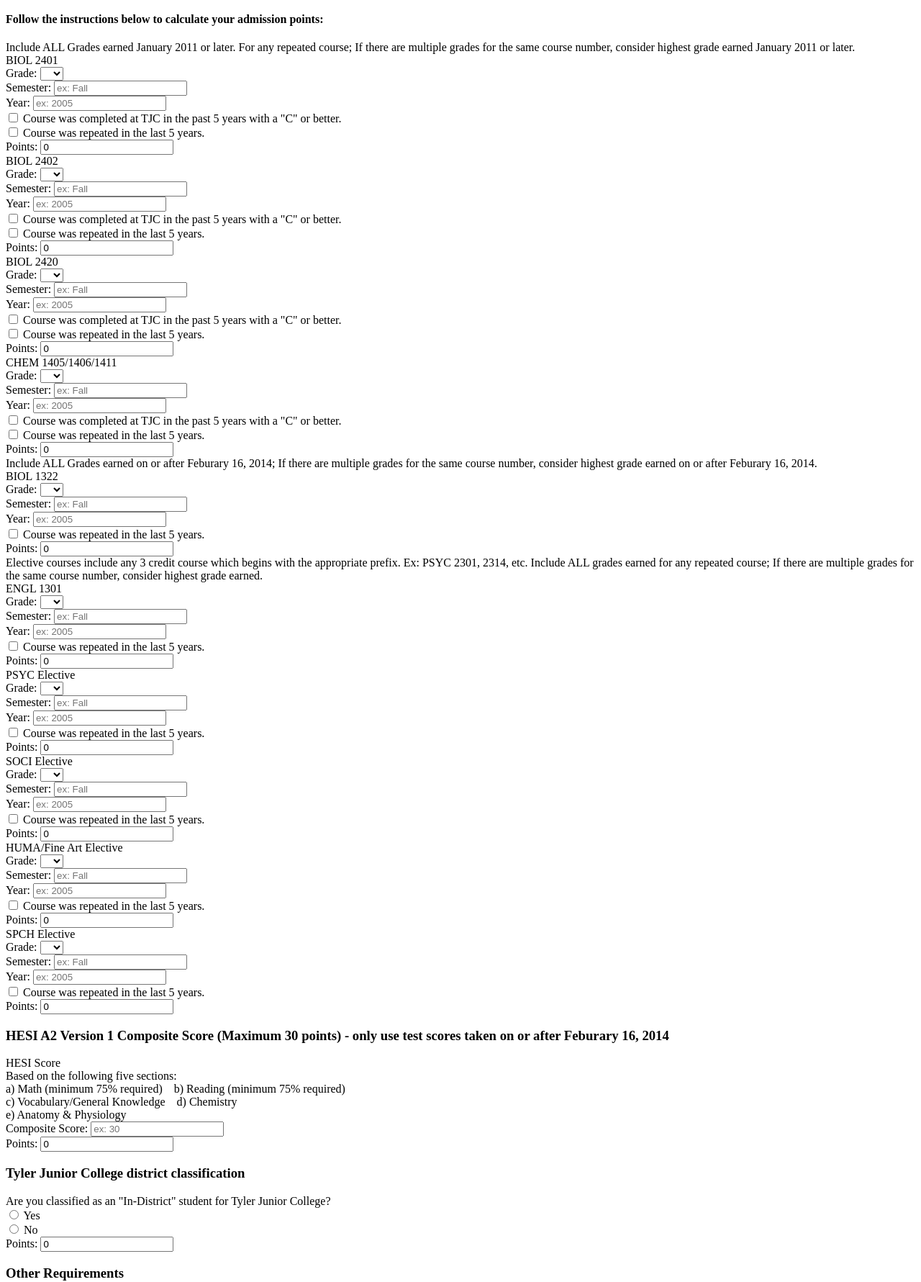
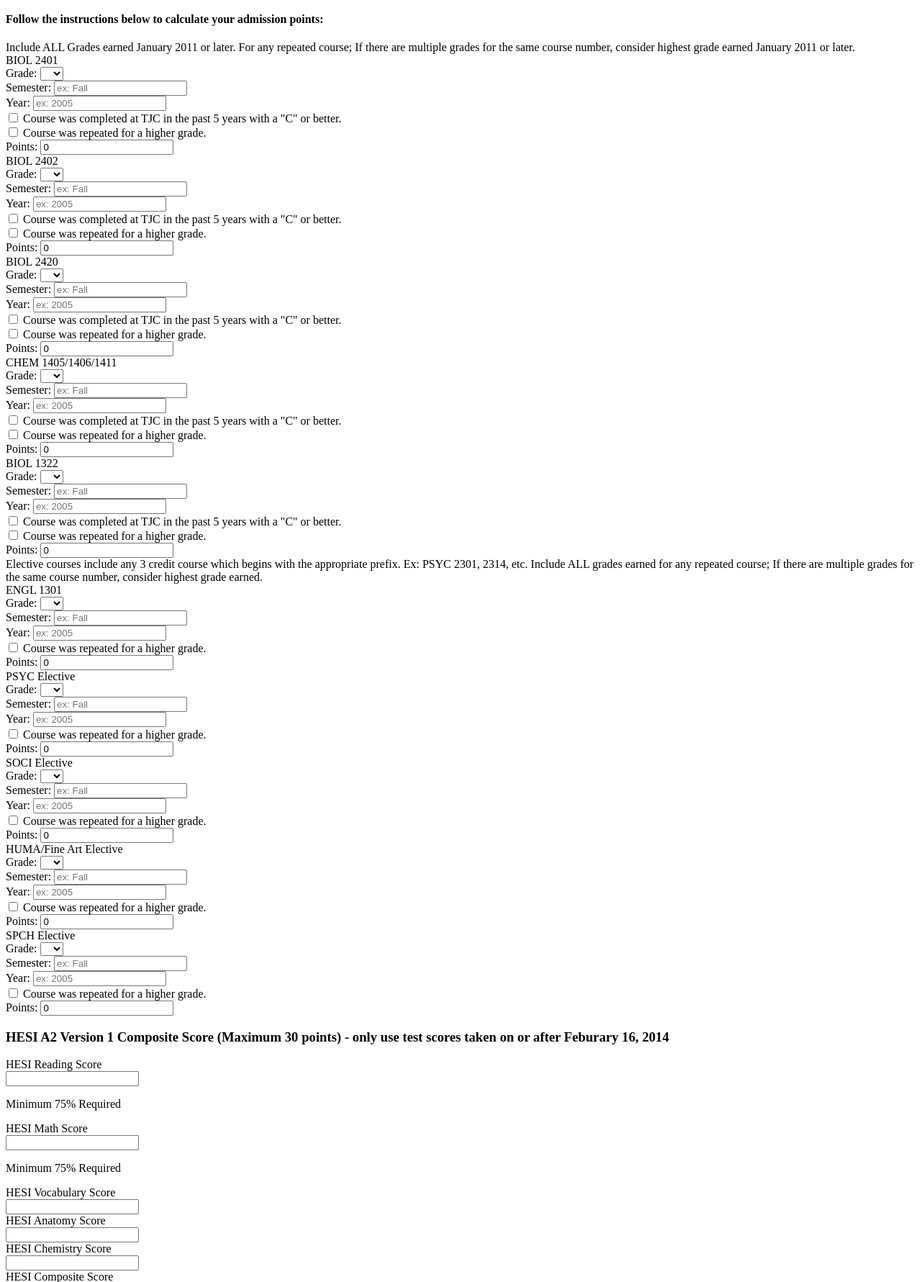
Before and after one commit to tylerjuniorcollege/fdf-to-jotform, a PHP site: page /templates/dental/hygeineworksheet.php in a window 1280 px wide. Shown: the part 260-2041 px from the top of the page at 72% size. Run offline with PHP 8.4, Linux system fonts and the light colour scheme; some libraries are stand-ins or nearby versions.

Commit message:
Added Proper Calculation of HESI Score and adding course completed to BIOL1322

```diff
--- a/templates/dental/hygeineworksheet.php
+++ b/templates/dental/hygeineworksheet.php
@@ -78,7 +78,7 @@ if(isset($data['answers'])) {
               <div class="col-sm-2 checkbox">
                 <input type="hidden" name="q9_biol24019" value="No">
                 <label>
-                  <input type="checkbox" name="q9_biol24019" class="repeated" id="biol2401_repeated" value="Yes"<?=(isset($answers[9]['answer']) && $answers[9]['answer'] == "Yes" ? ' checked="checked"' : ''); ?>> Course was repeated in the last 5 years.
+                  <input type="checkbox" name="q9_biol24019" class="repeated" id="biol2401_repeated" value="Yes"<?=(isset($answers[9]['answer']) && $answers[9]['answer'] == "Yes" ? ' checked="checked"' : ''); ?>> Course was repeated for a higher grade.
                 </label>
               </div>
               <div class="col-md-2">
@@ -109,7 +109,7 @@ if(isset($data['answers'])) {
               <div class="col-sm-2 checkbox">
                 <input type="hidden" name="q14_biol240214" value="No">
                 <label>
-                  <input type="checkbox" name="q14_biol240214" class="repeated" id="biol2402_repeated" value="Yes"<?=(isset($answers[14]['answer']) && $answers[14]['answer'] == "Yes" ? ' checked="checked"' : ''); ?>> Course was repeated in the last 5 years.
+                  <input type="checkbox" name="q14_biol240214" class="repeated" id="biol2402_repeated" value="Yes"<?=(isset($answers[14]['answer']) && $answers[14]['answer'] == "Yes" ? ' checked="checked"' : ''); ?>> Course was repeated for a higher grade.
                 </label>
               </div>
               <div class="col-md-2">
@@ -140,7 +140,7 @@ if(isset($data['answers'])) {
               <div class="col-sm-2 checkbox">
                 <input type="hidden" name="q19_biol242019" value="No">
                 <label>
-                  <input type="checkbox" name="q19_biol242019" class="repeated" id="biol2420_repeated" value="Yes"<?=(isset($answers[19]['answer']) && $answers[19]['answer'] == "Yes" ? ' checked="checked"' : ''); ?>> Course was repeated in the last 5 years.
+                  <input type="checkbox" name="q19_biol242019" class="repeated" id="biol2420_repeated" value="Yes"<?=(isset($answers[19]['answer']) && $answers[19]['answer'] == "Yes" ? ' checked="checked"' : ''); ?>> Course was repeated for a higher grade.
                 </label>
               </div>
               <div class="col-md-2">
@@ -171,18 +171,13 @@ if(isset($data['answers'])) {
               <div class="col-sm-2 checkbox">
                 <input type="hidden" name="q24_chem14051406141124" value="No">
                 <label>
-                  <input type="checkbox" name="q24_chem14051406141124" class="repeated" id="chem140514061411_repeated" value="Yes"<?=(isset($answers[24]['answer']) && $answers[24]['answer'] == "Yes" ? ' checked="checked"' : ''); ?>> Course was repeated in the last 5 years.
+                  <input type="checkbox" name="q24_chem14051406141124" class="repeated" id="chem140514061411_repeated" value="Yes"<?=(isset($answers[24]['answer']) && $answers[24]['answer'] == "Yes" ? ' checked="checked"' : ''); ?>> Course was repeated for a higher grade.
                 </label>
               </div>
               <div class="col-md-2">
                 Points: <input type="text" class="form-control points" id="chem140514061411_points" value="0" readonly>
               </div>
             </div>
-          </div>
-        </div>
-        <div class="panel panel-info">
-          <div class="panel-heading">
-            Include ALL Grades earned on or after Feburary 16, 2014; If there are multiple grades for the same course number, consider highest grade earned on or after Feburary 16, 2014.
           </div>
         </div>
         <div class="form-group">
@@ -198,10 +193,16 @@ if(isset($data['answers'])) {
               <div class="col-sm-2">
                 Year: <input type="text" class="form-control" id="input_27" name="q27_biol132227" placeholder="ex: 2005" value="<?= (isset($answers[27]['answer']) ? $answers[27]['answer'] : ''); ?>">
               </div>
-              <div class="col-sm-2 col-md-offset-2 checkbox">
+              <div class="col-md-2 checkbox">
+                <input type="hidden" name="q61_biol132261" value="No">
+                <label>
+                  <input type="checkbox" name="q61_biol132261" class="completed" id="biol1322_completed" value="Yes"<?=(isset($answers[23]['answer']) && $answers[23]['answer'] == "Yes" ? ' checked="checked"' : ''); ?>> Course was completed at TJC in the past 5 years with a "C" or better.
+                </label>
+              </div>
+              <div class="col-sm-2 checkbox">
                 <input type="hidden" name="q28_biol132228" value="No">
                 <label>
-                  <input type="checkbox" name="q28_biol132228" class="repeated" id="biol1322_repeated" value="Yes"<?=(isset($answers[28]['answer']) && $answers[28]['answer'] == "Yes" ? ' checked="checked"' : ''); ?>> Course was repeated in the last 5 years.
+                  <input type="checkbox" name="q28_biol132228" class="repeated" id="biol1322_repeated" value="Yes"<?=(isset($answers[28]['answer']) && $answers[28]['answer'] == "Yes" ? ' checked="checked"' : ''); ?>> Course was repeated for a higher grade.
                 </label>
               </div>
               <div class="col-md-2">
@@ -231,7 +232,7 @@ if(isset($data['answers'])) {
               <div class="col-sm-2 col-md-offset-2 checkbox">
                 <input type="hidden" name="q32_engl130132" value="No">
                 <label>
-                  <input type="checkbox" name="q32_engl130132" class="repeated repeated-half" id="engl1301_repeated" value="Yes"<?=(isset($answers[32]['answer']) && $answers[32]['answer'] == "Yes" ? ' checked="checked"' : ''); ?>> Course was repeated in the last 5 years.
+                  <input type="checkbox" name="q32_engl130132" class="repeated repeated-half" id="engl1301_repeated" value="Yes"<?=(isset($answers[32]['answer']) && $answers[32]['answer'] == "Yes" ? ' checked="checked"' : ''); ?>> Course was repeated for a higher grade.
                 </label>
               </div>
               <div class="col-md-2">
@@ -256,7 +257,7 @@ if(isset($data['answers'])) {
               <div class="col-sm-2 col-md-offset-2 checkbox">
                 <input type="hidden" name="q36_psycElective36" value="No">
                 <label>
-                  <input type="checkbox" name="q36_psycElective36" class="repeated repeated-half" id="psycElective_repeated" value="Yes"<?=(isset($answers[36]['answer']) && $answers[36]['answer'] == "Yes" ? ' checked="checked"' : ''); ?>> Course was repeated in the last 5 years.
+                  <input type="checkbox" name="q36_psycElective36" class="repeated repeated-half" id="psycElective_repeated" value="Yes"<?=(isset($answers[36]['answer']) && $answers[36]['answer'] == "Yes" ? ' checked="checked"' : ''); ?>> Course was repeated for a higher grade.
                 </label>
               </div>
               <div class="col-md-2">
@@ -281,7 +282,7 @@ if(isset($data['answers'])) {
               <div class="col-sm-2 col-md-offset-2 checkbox">
                 <input type="hidden" name="q40_sociElective40" value="No">
                 <label>
-                  <input type="checkbox" name="q40_sociElective40" class="repeated repeated-half" id="sociElective_repeated" value="Yes"<?=(isset($answers[40]['answer']) && $answers[40]['answer'] == "Yes" ? ' checked="checked"' : ''); ?>> Course was repeated in the last 5 years.
+                  <input type="checkbox" name="q40_sociElective40" class="repeated repeated-half" id="sociElective_repeated" value="Yes"<?=(isset($answers[40]['answer']) && $answers[40]['answer'] == "Yes" ? ' checked="checked"' : ''); ?>> Course was repeated for a higher grade.
                 </label>
               </div>
               <div class="col-md-2">
@@ -306,7 +307,7 @@ if(isset($data['answers'])) {
               <div class="col-sm-2 col-sm-offset-2 checkbox">
                 <input type="hidden" name="q44_humafineArt44" value="No">
                 <label>
-                  <input type="checkbox" name="q44_humafineArt44" class="repeated repeated-half" id="humaFineArt_repeated" value="Yes"<?=(isset($answers[44]['answer']) && $answers[44]['answer'] == "Yes" ? ' checked="checked"' : ''); ?>> Course was repeated in the last 5 years.
+                  <input type="checkbox" name="q44_humafineArt44" class="repeated repeated-half" id="humaFineArt_repeated" value="Yes"<?=(isset($answers[44]['answer']) && $answers[44]['answer'] == "Yes" ? ' checked="checked"' : ''); ?>> Course was repeated for a higher grade.
                 </label>
               </div>
               <div class="col-md-2">
@@ -331,7 +332,7 @@ if(isset($data['answers'])) {
               <div class="col-sm-2 col-sm-offset-2 checkbox">
                 <input type="hidden" name="q48_spchElective48" value="No">
                 <label>
-                  <input type="checkbox" name="q48_spchElective48" class="repeated repeated-half" id="spchElective_repeated" value="Yes"<?=(isset($answers[48]['answer']) && $answers[48]['answer'] == "Yes" ? ' checked="checked"' : ''); ?>> Course was repeated in the last 5 years.
+                  <input type="checkbox" name="q48_spchElective48" class="repeated repeated-half" id="spchElective_repeated" value="Yes"<?=(isset($answers[48]['answer']) && $answers[48]['answer'] == "Yes" ? ' checked="checked"' : ''); ?>> Course was repeated for a higher grade.
                 </label>
               </div>
               <div class="col-sm-2">
@@ -346,21 +347,53 @@ if(isset($data['answers'])) {
           </div>
         </div>
         <div class="form-group">
-          <label class="col-sm-2 control-label">HESI Score</label>
-          <div class="col-sm-10">
+          <div class="col-md-8">
             <div class="form-group">
-              <div class="col-sm-8">
-                Based on the following five sections: <br />
-                a) Math (minimum 75% required)&nbsp;&nbsp;&nbsp;&nbsp;b) Reading (minimum 75% required)<br />
-                c) Vocabulary/General Knowledge&nbsp;&nbsp;&nbsp;&nbsp;d) Chemistry&nbsp;&nbsp;&nbsp;&nbsp;<br />
-                e) Anatomy &amp; Physiology
+              <label for="hesi_reading_score" class="col-sm-6 control-label">HESI Reading Score</label>
+              <div class="col-sm-6">
+                <input type="text" name="q56_hesiReading" class="hesi_score form-control" value="<?= (isset($answers[56]['answer']) ? $answers[56]['answer'] : ''); ?>">
+                <p class="help-block">Minimum 75% Required</p>
               </div>
-              <div class="col-sm-2">
-                Composite Score: <input type="text" name="q49_hesiScore" id="hesiScore" value="<?= (isset($answers[49]['answer']) ? $answers[49]['answer'] : ''); ?>" class="form-control" placeholder="ex: 30">
+            </div>
+            <div class="form-group">
+              <label for="hesi_math_score" class="col-sm-6 control-label">HESI Math Score</label>
+              <div class="col-sm-6">
+                <input type="text" name="q57_hesiMath" class="hesi_score form-control" value="<?= (isset($answers[57]['answer']) ? $answers[57]['answer'] : ''); ?>">
+                <p class="help-block">Minimum 75% Required</p>
               </div>
-              <div class="col-sm-2">
-                Points: <input type="text" class="form-control points" id="hesiScore_points" value="0" readonly>
+            </div>
+            <div class="form-group">
+              <label for="hesi_vocabulary_score" class="col-sm-6 control-label">HESI Vocabulary Score</label>
+              <div class="col-sm-6">
+                <input type="text" name="q58_hesiVocabulary" class="hesi_score form-control" value="<?= (isset($answers[58]['answer']) ? $answers[58]['answer'] : ''); ?>">
               </div>
+            </div>
+            <div class="form-group">
+              <label for="hesi_anatomy_score" class="col-sm-6 control-label">HESI Anatomy Score</label>
+              <div class="col-sm-6">
+                <input type="text" name="q59_hesiAnatomy" class="hesi_score form-control" value="<?= (isset($answers[59]['answer']) ? $answers[59]['answer'] : ''); ?>">
+              </div>
+            </div>
+            <div class="form-group">
+              <label for="hesi_chemistry_score" class="col-sm-6 control-label">HESI Chemistry Score</label>
+              <div class="col-sm-6">
+                <input type="text" name="q60_hesiChemistry" class="hesi_score form-control" value="<?= (isset($answers[60]['answer']) ? $answers[60]['answer'] : ''); ?>">
+              </div>
+            </div>
+          </div>
+          <div class="col-md-4">
+            <div class="form-group">
+              <label class="col-sm-6 control-label">HESI Composite Score</label>
+              <div class="col-sm-6">
+                <input type="text" name="q49_hesiScore" id="hesiScore" value="<?= (isset($answers[49]['answer']) ? $answers[49]['answer'] : ''); ?>" class="form-control" placeholder="ex: 30" readonly>
+              </div>
+            </div>
+          </div>
+        </div>
+        <div class="form-group">
+          <div class="col-sm-10 col-sm-offset-2">
+            <div class="col-sm-2 col-sm-offset-10">
+              Points: <input type="text" class="form-control points" id="hesiScore_points" value="0" readonly>
             </div>
           </div>
         </div>
@@ -394,7 +427,7 @@ if(isset($data['answers'])) {
         </div>
         <div class="panel panel-info">
           <div class="panel-heading">
-            <h3 class="panel-title">Other Requirements</h3>
+            <h3 class="panel-title">Bonus Points</h3>
           </div>
         </div>
         <div class="form-group">
@@ -602,15 +635,25 @@ if(isset($data['answers'])) {
       };
 
       var calcComposite = function(id) {
-        var pointEle = $(id).attr("id") + "_points";
-        var compScore = parseFloat($(id).val());
-        var pointTotal = 0;
+        // First we need to calculate the Composite Score before updating the points.
+        var scores = 0;
+        $('.hesi_score').each(function() {
+          if($.isNumeric($(this).val())) {
+            // add all of the scores up together.
+            scores += parseInt($(this).val());
+          }
+        });
 
-        if($.isNumeric(compScore)) {
-          pointTotal = compScore * 0.30;
-        }
+        // We Divide by 5.
+        scores /= 5;
 
-        $('#' + pointEle).val(pointTotal);
+        $('#hesiScore').val(scores);
+
+        scores *= 0.30;
+
+        var points = (Math.round(scores * 100) / 100);
+
+        $("#hesiScore_points").val(points);
 
         totalPoints();
       };
@@ -657,7 +700,7 @@ if(isset($data['answers'])) {
           calcCompleted($(this));
         });
 
-        $('body').on('change', '#hesiScore', function() {
+        $('body').on('change', '.hesi_score', function() {
           calcComposite($(this));
         });
 
```
